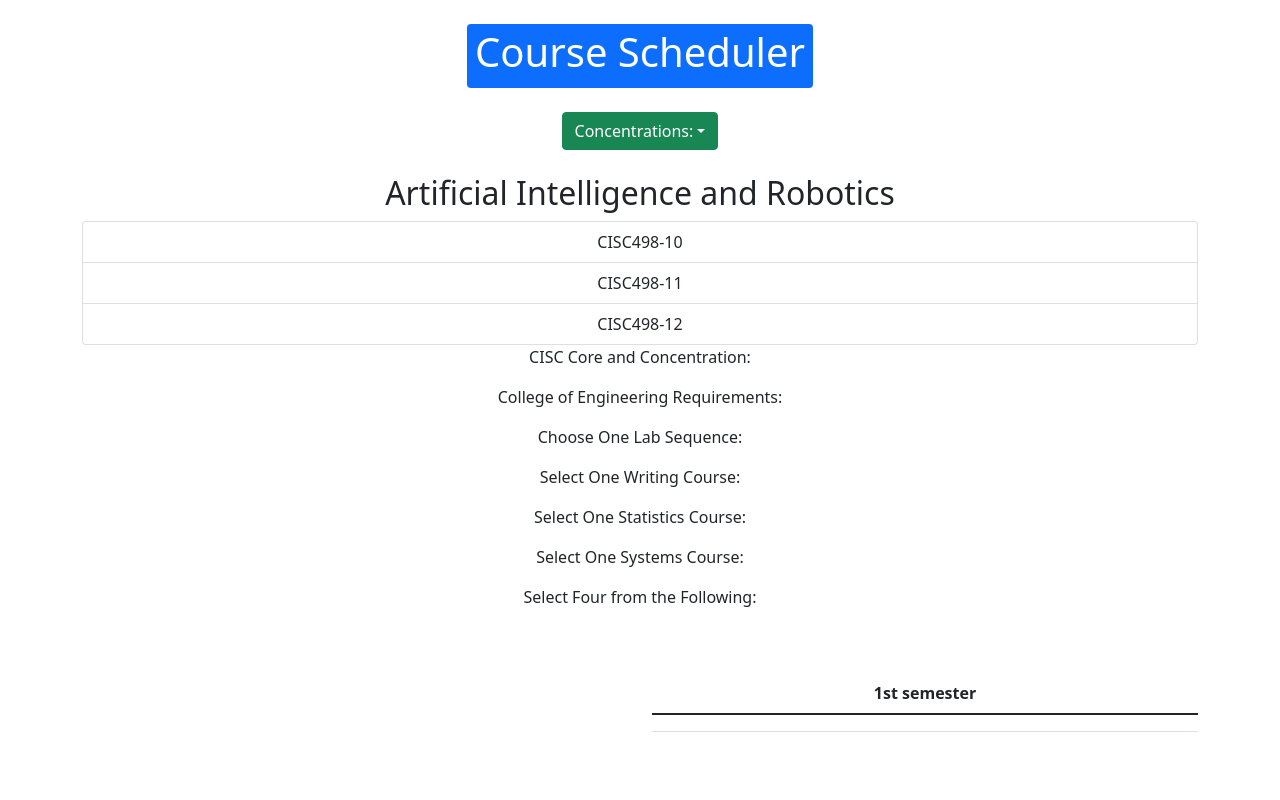
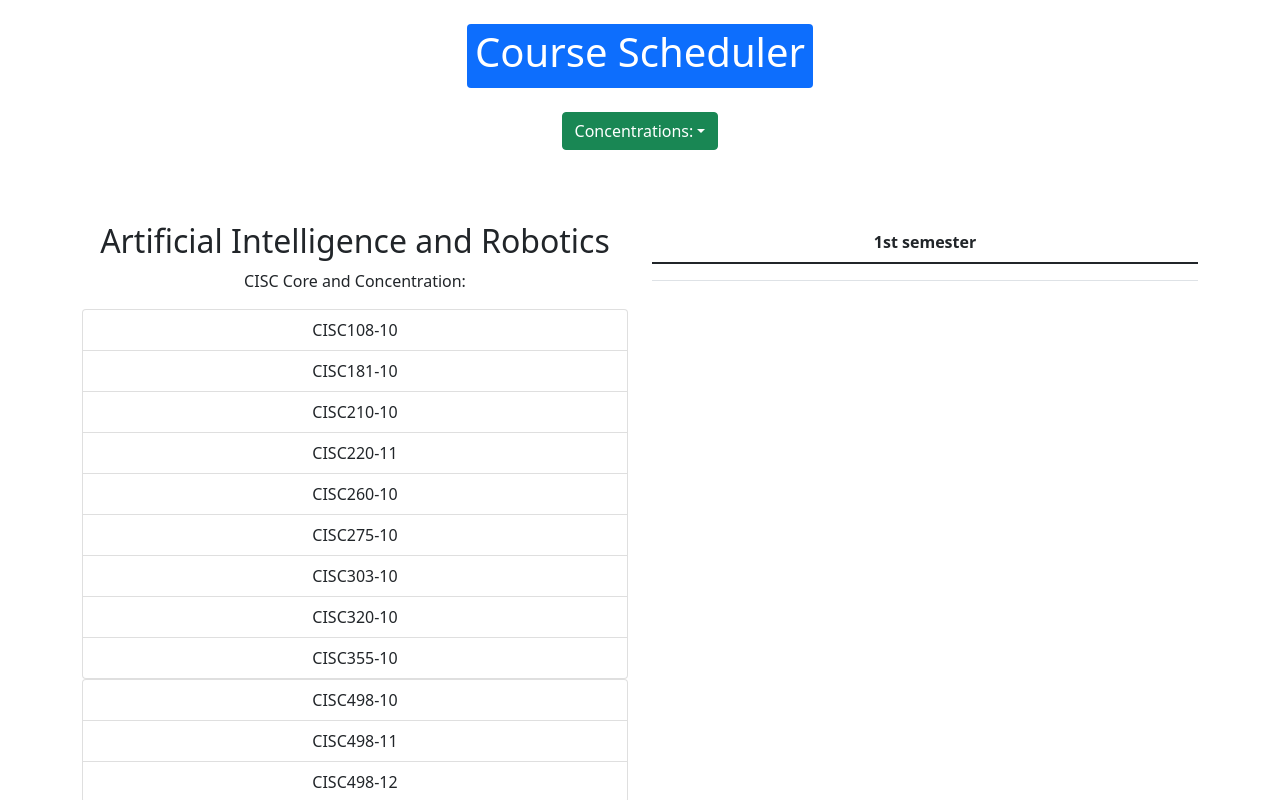
Before and after one commit to UD-CISC275-F21/ud-cis-scheduler-team-4, a React (Create React App) app: page / in a window 1280 px wide. Shown: the top 800 px of the page. Built offline with nearby package versions, Linux system fonts and the light colour scheme.

Commit message:
Added rough structure to each concentration display, moved list of courses to left rather than top of page

```diff
--- a/src/components/MainPage.tsx
+++ b/src/components/MainPage.tsx
@@ -116,7 +116,6 @@ export const MainPage = (): JSX.Element => {
                                     <br />
                                     <Row>
                                         <Col>
-                                            <DisplayCourseList concentration={concentration}></DisplayCourseList>
                                         </Col>
                                     </Row>
                                 </Col>
@@ -125,7 +124,7 @@ export const MainPage = (): JSX.Element => {
                             <br />
                             <Row>
                                 <Col>
-                                    <CourseContainer courses={[]}/>
+                                    <DisplayCourseList concentration={concentration}></DisplayCourseList>
                                 </Col>
                                 <Col>
                                     <SemesterTable />
--- a/src/components/courses/CourseLists.tsx
+++ b/src/components/courses/CourseLists.tsx
@@ -7,85 +7,116 @@ export function AIConc({StringsToCourses}:
     {StringsToCourses: (stringCourses:string[])=>Course[]}): JSX.Element{
     return <div>
         <h2>Artificial Intelligence and Robotics</h2>
+        <p>CISC Core and Concentration:</p>
+        <CourseContainer courses={StringsToCourses(CONCENTRATIONS[0].core)}/>
         <CourseContainer courses={StringsToCourses(CONCENTRATIONS[0].capstone)}/>
-        <p>CISC Core and Concentration:</p>
-        <p>College of Engineering Requirements:</p>
-        <p>Choose One Lab Sequence:</p>
+        <CourseContainer courses={StringsToCourses(CONCENTRATIONS[0].conc.general)}/>
+        <p>Choose One Lab Sequence: (Needs fixing)</p>
+
         <p>Select One Writing Course:</p>
+        <CourseContainer courses={StringsToCourses(CONCENTRATIONS[0].writing)}/>
         <p>Select One Statistics Course:</p>
+        <CourseContainer courses={StringsToCourses(CONCENTRATIONS[0].conc.stats)}/>
         <p>Select One Systems Course:</p>
+        <CourseContainer courses={StringsToCourses(CONCENTRATIONS[0].conc.systems)}/>
         <p>Select Four from the Following:</p>
+        <CourseContainer courses={StringsToCourses(CONCENTRATIONS[0].conc.elective)}/>
     </div>;
 }
 
-export function BioConc(): JSX.Element{
+export function BioConc({StringsToCourses}:
+    {StringsToCourses: (stringCourses:string[])=>Course[]}): JSX.Element{
     return <div>
         <h2>Bioinformatics</h2>
         <p>CISC Core and Concentration:</p>
-        <p>College of Engineering Requirements:</p>
+        <CourseContainer courses={StringsToCourses(CONCENTRATIONS[1].core)}/>
+        <CourseContainer courses={StringsToCourses(CONCENTRATIONS[1].capstone)}/>
+        <CourseContainer courses={StringsToCourses(CONCENTRATIONS[1].conc.general)}/>
         <p>Choose One Chem Sequence:</p>
         <p>Choose One Organic Chem Sequence:</p>
         <p>Select One Writing Course:</p>
+        <CourseContainer courses={StringsToCourses(CONCENTRATIONS[1].writing)}/>
         <p>Select One Statistics Course:</p>
+        <CourseContainer courses={StringsToCourses(CONCENTRATIONS[1].conc.stats)}/>
         <p>Select One Data Analysis Course:</p>
         <p>Select Two from the Following:</p>
     </div>;
 }
 
-export function SecurityConc(): JSX.Element{
+export function SecurityConc({StringsToCourses}:
+    {StringsToCourses: (stringCourses:string[])=>Course[]}): JSX.Element{
     return <div>
         <h2>Cybersecurity</h2>
         <p>CISC Core and Concentration:</p>
-        <p>College of Engineering Requirements:</p>
+        <CourseContainer courses={StringsToCourses(CONCENTRATIONS[2].core)}/>
+        <CourseContainer courses={StringsToCourses(CONCENTRATIONS[2].capstone)}/>
+        <CourseContainer courses={StringsToCourses(CONCENTRATIONS[2].conc.general)}/>
         <p>Choose One Lab Sequence:</p>
         <p>Select One Writing Course:</p>
+        <CourseContainer courses={StringsToCourses(CONCENTRATIONS[2].writing)}/>
         <p>Select One Statistics Course:</p>
+        <CourseContainer courses={StringsToCourses(CONCENTRATIONS[2].conc.stats)}/>
         <p>Select Two Advanced Reqs:</p>
         <p>Select Two from the Following:</p>
     </div>;
 }
 
-export function DataScienceConc(): JSX.Element{
+export function DataScienceConc({StringsToCourses}:
+    {StringsToCourses: (stringCourses:string[])=>Course[]}): JSX.Element{
     return <div>
         <h2>Data Science</h2>
         <p>CISC Core and Concentration:</p>
-        <p>College of Engineering Requirements:</p>
+        <CourseContainer courses={StringsToCourses(CONCENTRATIONS[3].core)}/>
+        <CourseContainer courses={StringsToCourses(CONCENTRATIONS[3].capstone)}/>
+        <CourseContainer courses={StringsToCourses(CONCENTRATIONS[3].conc.general)}/>
         <p>Choose One Lab Sequence:</p>
         <p>Select One Writing Course:</p>
+        <CourseContainer courses={StringsToCourses(CONCENTRATIONS[2].writing)}/>
         <p>Select One Advanced Data Science:</p>
         <p>Select One Advanced Math:</p>
         <p>Select One of the Following:</p>
     </div>;
 }
 
-export function HPCConc(): JSX.Element{
+export function HPCConc({StringsToCourses}:
+    {StringsToCourses: (stringCourses:string[])=>Course[]}): JSX.Element{
     return <div>
         <p>Come back and figure this one out later</p>
     </div>;
 }
 
-export function NetworksConc(): JSX.Element{
+export function NetworksConc({StringsToCourses}:
+    {StringsToCourses: (stringCourses:string[])=>Course[]}): JSX.Element{
     return <div>
         <h2>Networks and Systems</h2>
         <p>CISC Core and Concentration:</p>
-        <p>College of Engineering Requirements:</p>
+        <CourseContainer courses={StringsToCourses(CONCENTRATIONS[5].core)}/>
+        <CourseContainer courses={StringsToCourses(CONCENTRATIONS[5].capstone)}/>
+        <CourseContainer courses={StringsToCourses(CONCENTRATIONS[5].conc.general)}/>
         <p>Choose One Lab Sequence:</p>
         <p>Select One Writing Course:</p>
+        <CourseContainer courses={StringsToCourses(CONCENTRATIONS[5].writing)}/>
         <p>Select One Statistics Course:</p>
+        <CourseContainer courses={StringsToCourses(CONCENTRATIONS[5].conc.stats)}/>
         <p>Select One Security Requirement:</p>
         <p>Select Two Systems Requirements:</p>
         <p>Select Two of the Following:</p>
     </div>;
 }
 
-export function TheoryConc(): JSX.Element{
+export function TheoryConc({StringsToCourses}:
+    {StringsToCourses: (stringCourses:string[])=>Course[]}): JSX.Element{
     return <div>
         <h2>Theory</h2>
         <p>CISC Core and Concentration:</p>
-        <p>College of Engineering Requirements:</p>
+        <CourseContainer courses={StringsToCourses(CONCENTRATIONS[6].core)}/>
+        <CourseContainer courses={StringsToCourses(CONCENTRATIONS[6].capstone)}/>
+        <CourseContainer courses={StringsToCourses(CONCENTRATIONS[6].conc.general)}/>
         <p>Choose One Lab Sequence:</p>
         <p>Select One Writing Course:</p>
+        <CourseContainer courses={StringsToCourses(CONCENTRATIONS[6].writing)}/>
         <p>Select One Statistics Course:</p>
+        <CourseContainer courses={StringsToCourses(CONCENTRATIONS[6].conc.stats)}/>
         <p>Select One of the Following Tracks:</p>
         <p>Select Two of the Following:</p>
     </div>;
--- a/src/components/courses/DisplayCourseList.tsx
+++ b/src/components/courses/DisplayCourseList.tsx
@@ -34,17 +34,17 @@ export function DisplayCourseList({concentration}:{concentration:Concentration})
     if (concentration==CONCENTRATIONS[0]){
         return <AIConc StringsToCourses={StringsToCourses}></AIConc>;
     } else if (concentration==CONCENTRATIONS[1]){
-        return <BioConc></BioConc>;
+        return <BioConc StringsToCourses={StringsToCourses}></BioConc>;
     } else if (concentration==CONCENTRATIONS[2]){
-        return <SecurityConc></SecurityConc>;
+        return <SecurityConc StringsToCourses={StringsToCourses}></SecurityConc>;
     } else if (concentration==CONCENTRATIONS[3]){
-        return <DataScienceConc></DataScienceConc>;
+        return <DataScienceConc StringsToCourses={StringsToCourses}></DataScienceConc>;
     } else if (concentration==CONCENTRATIONS[4]){
-        return <HPCConc></HPCConc>;
+        return <HPCConc StringsToCourses={StringsToCourses}></HPCConc>;
     } else if (concentration==CONCENTRATIONS[5]){
-        return <NetworksConc></NetworksConc>;
+        return <NetworksConc StringsToCourses={StringsToCourses}></NetworksConc>;
     } else if (concentration==CONCENTRATIONS[6]){
-        return <TheoryConc></TheoryConc>;
+        return <TheoryConc StringsToCourses={StringsToCourses}></TheoryConc>;
     } else {
         return <div></div>;
     }
```
